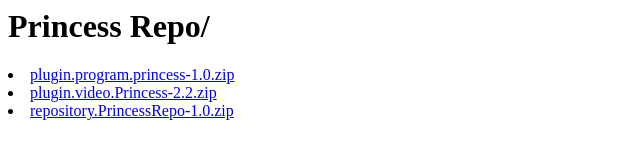
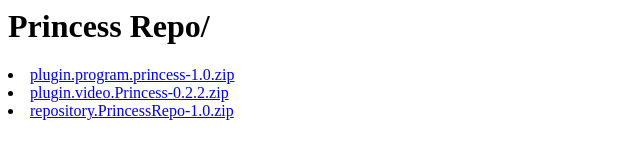
Before and after one commit to PrincessRepo/PrincessRepo.github.io, a plain HTML site: page index.html in a window 1280 px wide. Shown: the full height of the page, 0-640 px from the left. Drawn offline with Linux system fonts and the light colour scheme.

Commit message:
Update index.html

```diff
--- a/index.html
+++ b/index.html
@@ -4,7 +4,7 @@
  </head>
  <body>
   <li><a href="plugin.program.princess-1.0.zip">plugin.program.princess-1.0.zip</a></li>
-  <li><a href="plugin.video.Princess-2.2.zip">plugin.video.Princess-2.2.zip</a></li>
+  <li><a href="plugin.video.Princess-0.2.2.zip">plugin.video.Princess-0.2.2.zip</a></li>
   <li><a href="repository.PrincessRepo-1.0.zip">repository.PrincessRepo-1.0.zip</a></li>
  </ul>
 </body></html>
```
